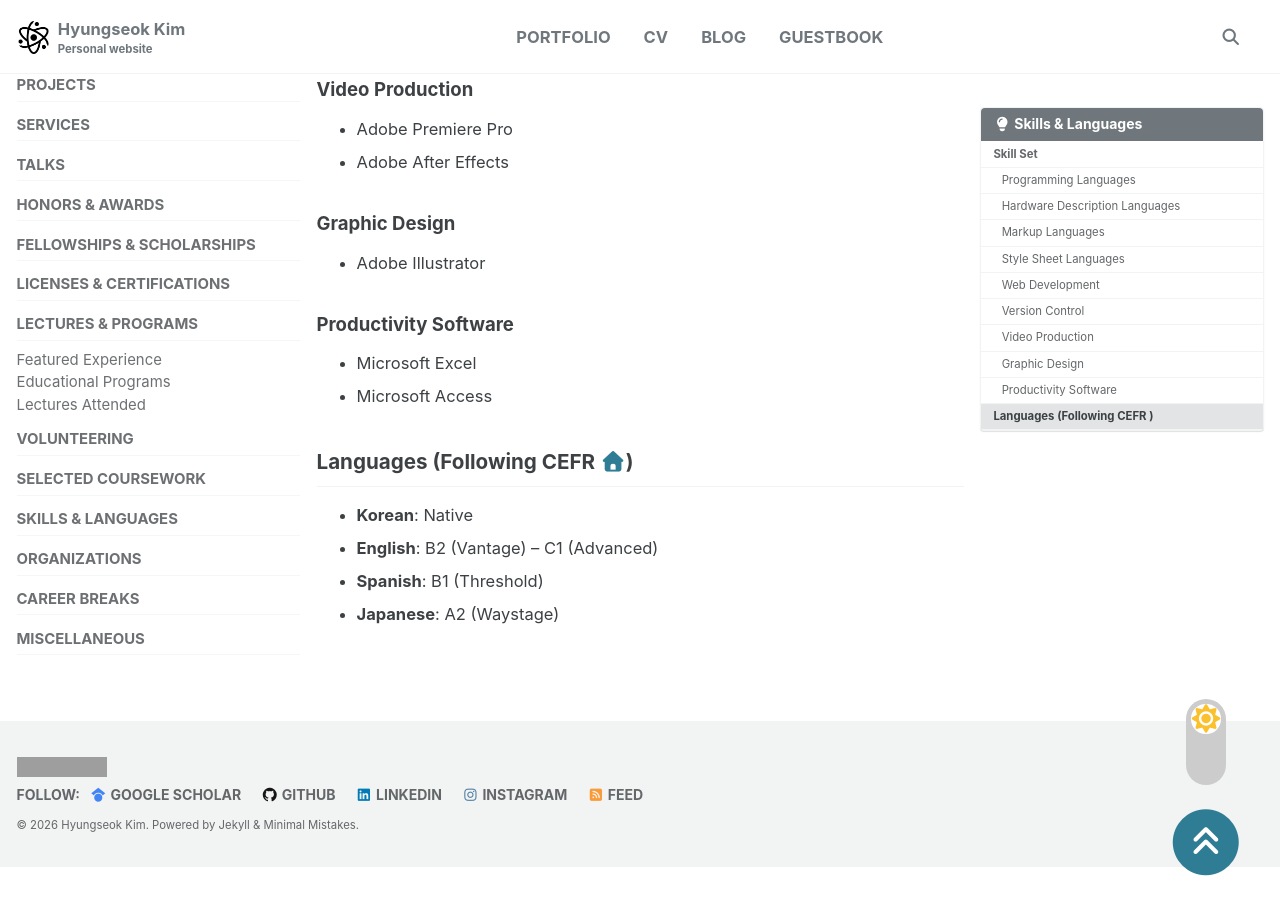
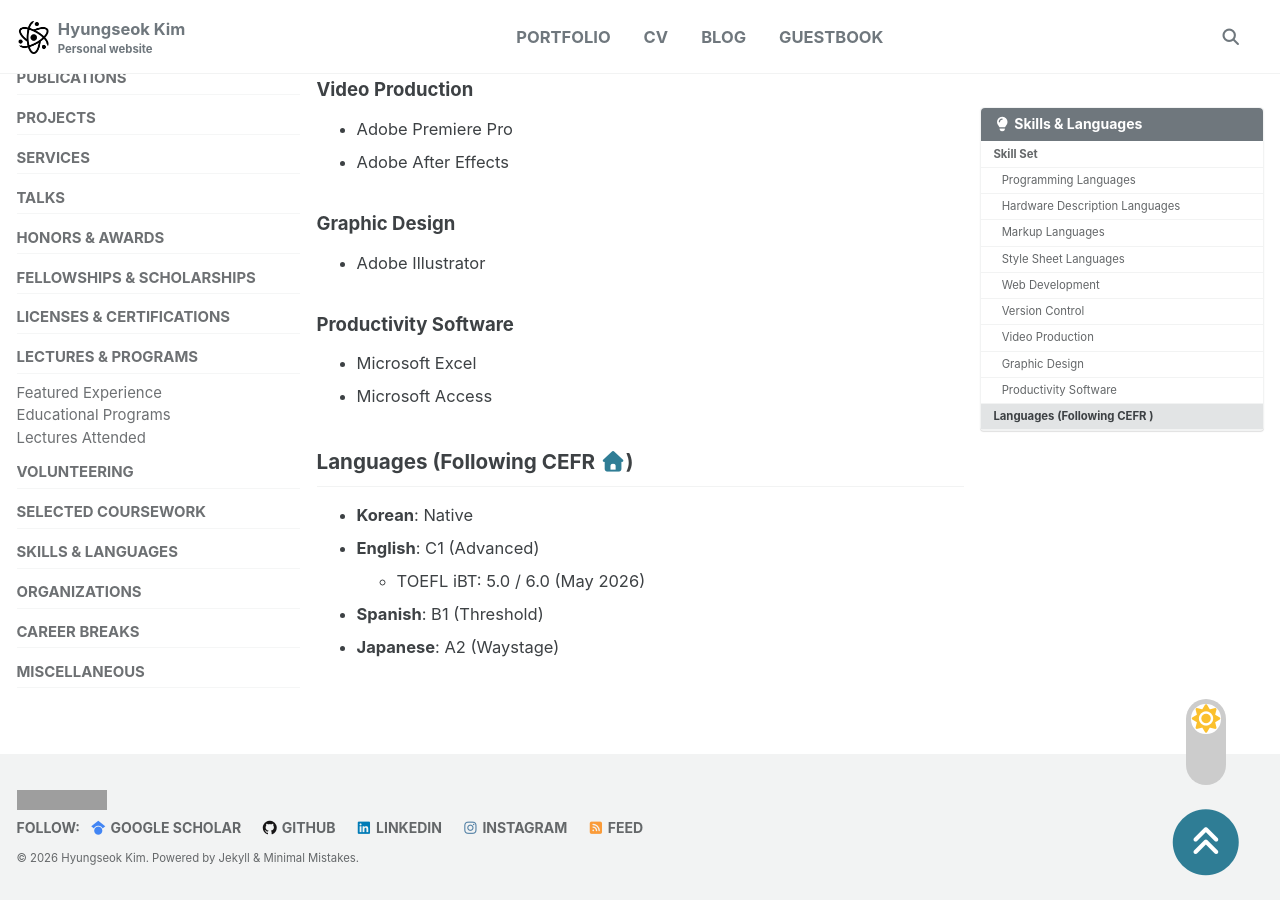
Before and after one commit to fluorite42/fluorite42.github.io, a Jekyll site: the page built from _portfolio/skills.md, in a window 1280 px wide and 900 px high, scrolled down 1389 px. Built offline with Jekyll 4.4.1, drawn with Linux system fonts in a browser that asks for light colours; cached includes are drawn as plain includes; grey boxes are pictures that could not be loaded.

```diff
--- a/_portfolio/skills.md
+++ b/_portfolio/skills.md
@@ -71,6 +71,7 @@ header:
 ## Languages (Following CEFR <a href="https://www.coe.int/en/web/common-european-framework-reference-languages" target="_blank"><i class="fa fa-house" title="Website"></i></a>)
 
 - **Korean**: Native
-- **English**: B2 (Vantage) -- C1 (Advanced)
+- **English**: C1 (Advanced)
+    - TOEFL iBT: 5.0 / 6.0 (May 2026)
 - **Spanish**: B1 (Threshold)
 - **Japanese**: A2 (Waystage)
```
